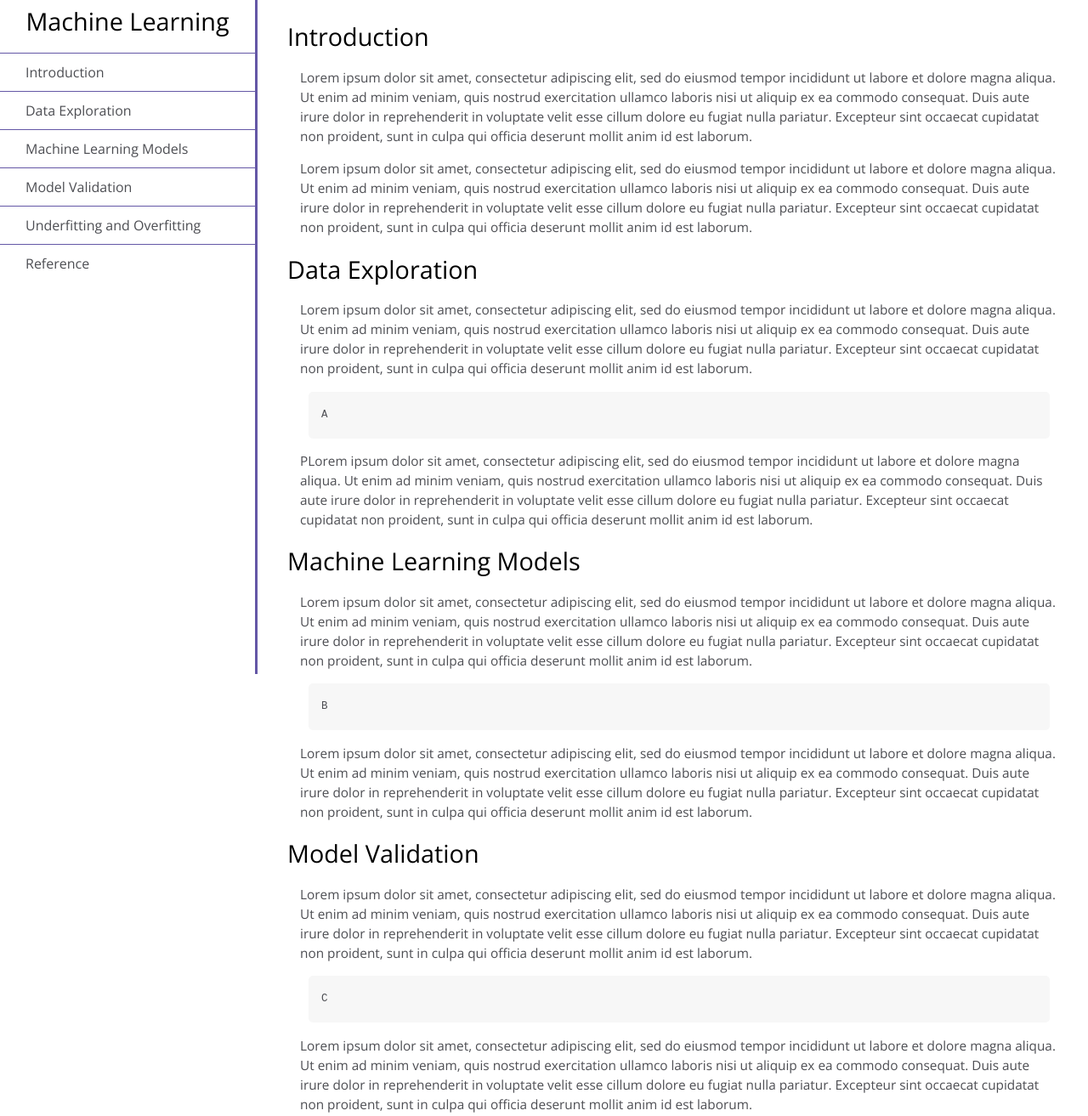
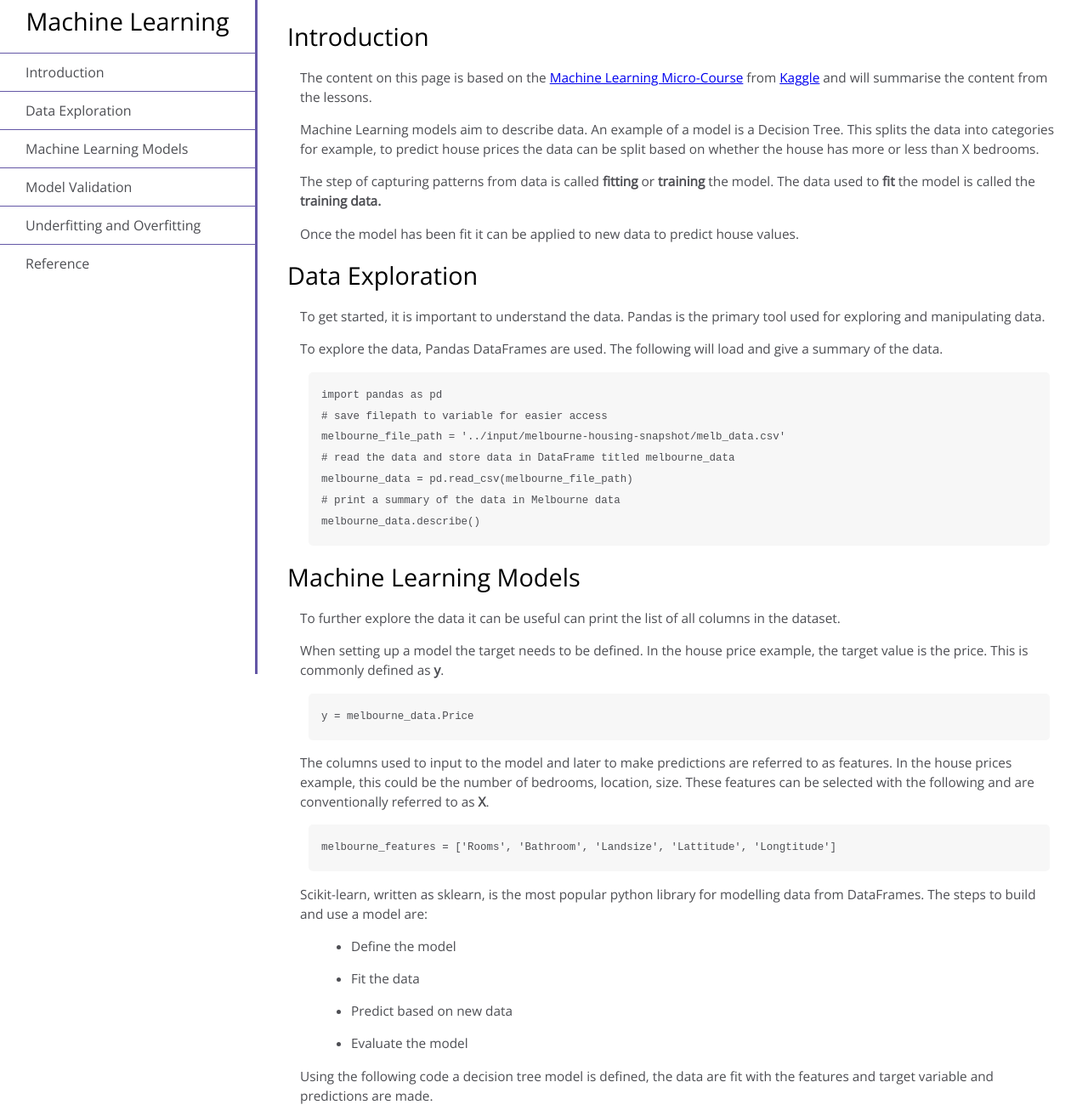
Before and after one commit to kaparker/technical-documentation, a plain HTML site: page index.html in a window 1280 px wide. Shown: the part 7-1320 px from the top of the page at 85% size. Drawn offline with nearby package versions, Linux system fonts and the light colour scheme.

Commit message:
Adding kaggle ML summary as content. 3/5 sections complete

```diff
--- a/index.html
+++ b/index.html
@@ -30,8 +30,16 @@
             Introduction
         </header>
         <article>
-            <p>Lorem ipsum dolor sit amet, consectetur adipiscing elit, sed do eiusmod tempor incididunt ut labore et dolore magna aliqua. Ut enim ad minim veniam, quis nostrud exercitation ullamco laboris nisi ut aliquip ex ea commodo consequat. Duis aute irure dolor in reprehenderit in voluptate velit esse cillum dolore eu fugiat nulla pariatur. Excepteur sint occaecat cupidatat non proident, sunt in culpa qui officia deserunt mollit anim id est laborum.</p>
-            <p>Lorem ipsum dolor sit amet, consectetur adipiscing elit, sed do eiusmod tempor incididunt ut labore et dolore magna aliqua. Ut enim ad minim veniam, quis nostrud exercitation ullamco laboris nisi ut aliquip ex ea commodo consequat. Duis aute irure dolor in reprehenderit in voluptate velit esse cillum dolore eu fugiat nulla pariatur. Excepteur sint occaecat cupidatat non proident, sunt in culpa qui officia deserunt mollit anim id est laborum.</p>
+            <p>The content on this page is based on the <a href="https://www.kaggle.com/learn/intro-to-machine-learning">Machine
+                Learning Micro-Course</a> from <a href="https://www.kaggle.com">Kaggle</a> and will summarise the
+                content from the lessons.</p>
+            <p>Machine Learning models aim to describe data. An example of a model is a Decision Tree. This splits
+                the data into categories for example, to predict house prices the data can be split based on whether the
+                house has more or less than X bedrooms.
+            </p>
+            <quote>The step of capturing patterns from data is called <strong>fitting</strong> or <strong>training</strong>
+                the model. The data used to <strong>fit</strong> the model is called the <strong>training data.</strong></quote>
+            <p>Once the model has been fit it can be applied to new data to predict house values.</p>
         </article>
     </section>
 
@@ -40,9 +48,16 @@
             Data Exploration
         </header>
         <article>
-            <p>Lorem ipsum dolor sit amet, consectetur adipiscing elit, sed do eiusmod tempor incididunt ut labore et dolore magna aliqua. Ut enim ad minim veniam, quis nostrud exercitation ullamco laboris nisi ut aliquip ex ea commodo consequat. Duis aute irure dolor in reprehenderit in voluptate velit esse cillum dolore eu fugiat nulla pariatur. Excepteur sint occaecat cupidatat non proident, sunt in culpa qui officia deserunt mollit anim id est laborum.</p>
-            <code>A</code>
-            <p>PLorem ipsum dolor sit amet, consectetur adipiscing elit, sed do eiusmod tempor incididunt ut labore et dolore magna aliqua. Ut enim ad minim veniam, quis nostrud exercitation ullamco laboris nisi ut aliquip ex ea commodo consequat. Duis aute irure dolor in reprehenderit in voluptate velit esse cillum dolore eu fugiat nulla pariatur. Excepteur sint occaecat cupidatat non proident, sunt in culpa qui officia deserunt mollit anim id est laborum.</p>
+            <p>To get started, it is important to understand the data.
+                Pandas is the primary tool used for exploring and manipulating data.</p>
+            <p>To explore the data, Pandas DataFrames are used. The following will load and give a summary of the data.</p>
+    <code>import pandas as pd
+# save filepath to variable for easier access
+melbourne_file_path = '../input/melbourne-housing-snapshot/melb_data.csv'
+# read the data and store data in DataFrame titled melbourne_data
+melbourne_data = pd.read_csv(melbourne_file_path)
+# print a summary of the data in Melbourne data
+melbourne_data.describe()</code>
         </article>
     </section>
 
@@ -51,10 +66,37 @@
             Machine Learning Models
         </header>
         <article>
+            <p>To further explore the data it can be useful can print the list of all columns in the dataset.
+            </p>
+            <p>When setting up a model the target needs to be defined. In the house price example, the target value
+            is the price. This is commonly defined as <strong>y</strong>.</p>
+            <code>y = melbourne_data.Price</code>
+            <p>The columns used to input to the model and later to make predictions are referred to as features. In the
+            house prices example, this could be the number of bedrooms, location, size. These features can be selected
+            with the following and are conventionally referred to as <strong>X</strong>.</p>
+            <code>melbourne_features = ['Rooms', 'Bathroom', 'Landsize', 'Lattitude', 'Longtitude']</code>
+            <p>Scikit-learn, written as sklearn, is the most popular python library for modelling data from DataFrames.
+                The steps to build and use a model are:</p>
+            <ul>
+            <li>Define the model</li>
+            <li>Fit the data</li>
+            <li>Predict based on new data</li>
+            <li>Evaluate the model</li>
+        </ul>
+        <p>Using the following code a decision tree model is defined, the data are fit with the features and target
+        variable and predictions are made.</p>
+            <code>from sklearn.tree import DecisionTreeRegressor
 
-            <p>Lorem ipsum dolor sit amet, consectetur adipiscing elit, sed do eiusmod tempor incididunt ut labore et dolore magna aliqua. Ut enim ad minim veniam, quis nostrud exercitation ullamco laboris nisi ut aliquip ex ea commodo consequat. Duis aute irure dolor in reprehenderit in voluptate velit esse cillum dolore eu fugiat nulla pariatur. Excepteur sint occaecat cupidatat non proident, sunt in culpa qui officia deserunt mollit anim id est laborum.</p>
-            <code>B</code>
-            <p>Lorem ipsum dolor sit amet, consectetur adipiscing elit, sed do eiusmod tempor incididunt ut labore et dolore magna aliqua. Ut enim ad minim veniam, quis nostrud exercitation ullamco laboris nisi ut aliquip ex ea commodo consequat. Duis aute irure dolor in reprehenderit in voluptate velit esse cillum dolore eu fugiat nulla pariatur. Excepteur sint occaecat cupidatat non proident, sunt in culpa qui officia deserunt mollit anim id est laborum.</p>
+# Define model. Specify a number for random_state to ensure same results each run
+melbourne_model = DecisionTreeRegressor(random_state=1)
+
+# Fit model
+melbourne_model.fit(X, y)
+
+print("Making predictions for the following 5 houses:")
+print(X.head())
+print("The predictions are")
+print(melbourne_model.predict(X.head()))</code>
         </article>
     </section>
 
@@ -115,8 +157,5 @@
 
 
 
-
-<script src="https://cdn.freecodecamp.org/testable-projects-fcc/v1/bundle.js"></script>
-
 </body>
 </html>
```
